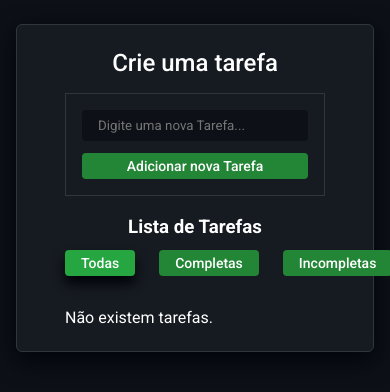
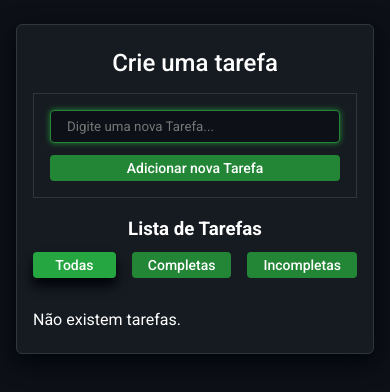
Before and after one commit to LucasBargas/todo_list, a React (Create React App) app: page / in a window 390 px wide. Shown: the top 392 px of the page. Built offline with nearby package versions, Linux system fonts and the light colour scheme.

Commit message:
Responsividade aplicada

```diff
--- a/src/components/Input/Input.styles.js
+++ b/src/components/Input/Input.styles.js
@@ -9,6 +9,13 @@ const DefaultInput = styled.input`
     background: ${theme.colors.PrimaryColor};
     color: ${theme.colors.LightColor};
   `}
+
+  &:focus {
+    ${({ theme }) => css`
+      box-shadow: 0px 0px 6px 0px ${theme.colors.GreenColor};
+      border: 1px solid ${theme.colors.GreenColor};
+    `}
+  }
 `;
 
 export default DefaultInput;
--- a/src/components/Modal/Modal.styles.js
+++ b/src/components/Modal/Modal.styles.js
@@ -21,6 +21,10 @@ export const ModalContainer = styled.section`
   left: 0;
   width: 100%;
   height: 100vh;
+
+  @media (max-width: 480px) {
+    padding: 0 1rem;
+  }
 `
 
 export const ModalArea = styled.div`
@@ -33,6 +37,10 @@ export const ModalArea = styled.div`
     background: ${theme.colors.SecondaryColor};
     border: 1px solid ${theme.colors.BorderColor};
   `}
+
+  @media (max-width: 480px) {
+    max-width: none;
+  }
 `;
 
 export const CloseModal = styled.div`
--- a/src/pages/HomePage/Homepage.styles.js
+++ b/src/pages/HomePage/Homepage.styles.js
@@ -16,6 +16,10 @@ export const TodoListArea = styled.div`
   box-shadow: 0 8px 24px #010409;
   border-radius: 6px;
 
+  @media (max-width: 480px) {
+    padding: 1.5rem 1rem;
+  }
+
   h2 {
     text-align: center;
     font-size: 1.5rem;
--- a/src/pages/HomePage/List/List.styles.js
+++ b/src/pages/HomePage/List/List.styles.js
@@ -22,12 +22,24 @@ export const ButtonsFilter = styled.div`
   display: flex;
   gap: 1.5rem;
 
+  @media (max-width: 414px) {
+    gap: 1rem;
+  }
+
+  @media (max-width: 380px) {
+    flex-direction: column;
+  }
+
   button {
     &.active {
+      box-shadow: 0 8px 12px #010409;
       ${({ theme }) => css`
         background: ${theme.colors.GreenColorHover};
       `}
-        box-shadow: 0 8px 12px #010409;
+
+      @media (max-width: 380px) {
+        box-shadow: 0 12px 20px #010409;
+      }
     }
 
     &:disabled {
@@ -49,6 +61,8 @@ export const TasksContainer = styled.ul`
     display: flex;
     justify-content: space-between;
     align-items: center;
+    flex-wrap: wrap;
+    gap: .5rem;
     opacity: 0;
     padding: .5rem 1rem;
     ${({ theme }) => css`
@@ -93,6 +107,11 @@ export const HandleAllTasks = styled.div`
   padding-top: 1.75rem;
   display: flex;
   gap: 1.5rem;
+
+  @media (max-width: 414px) {
+    flex-direction: column;
+    gap: .75rem;
+  }
 `;
 
 export const DoneError = styled.p`
```
